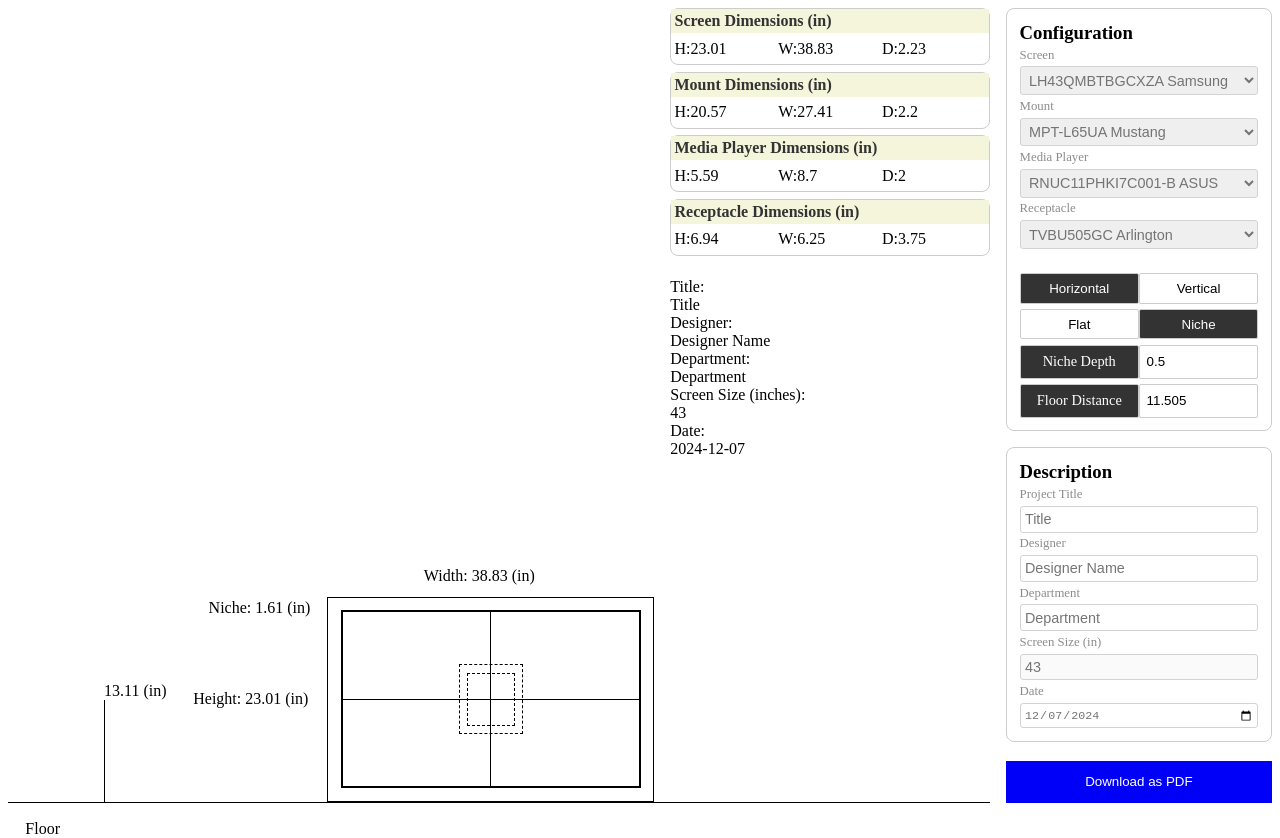
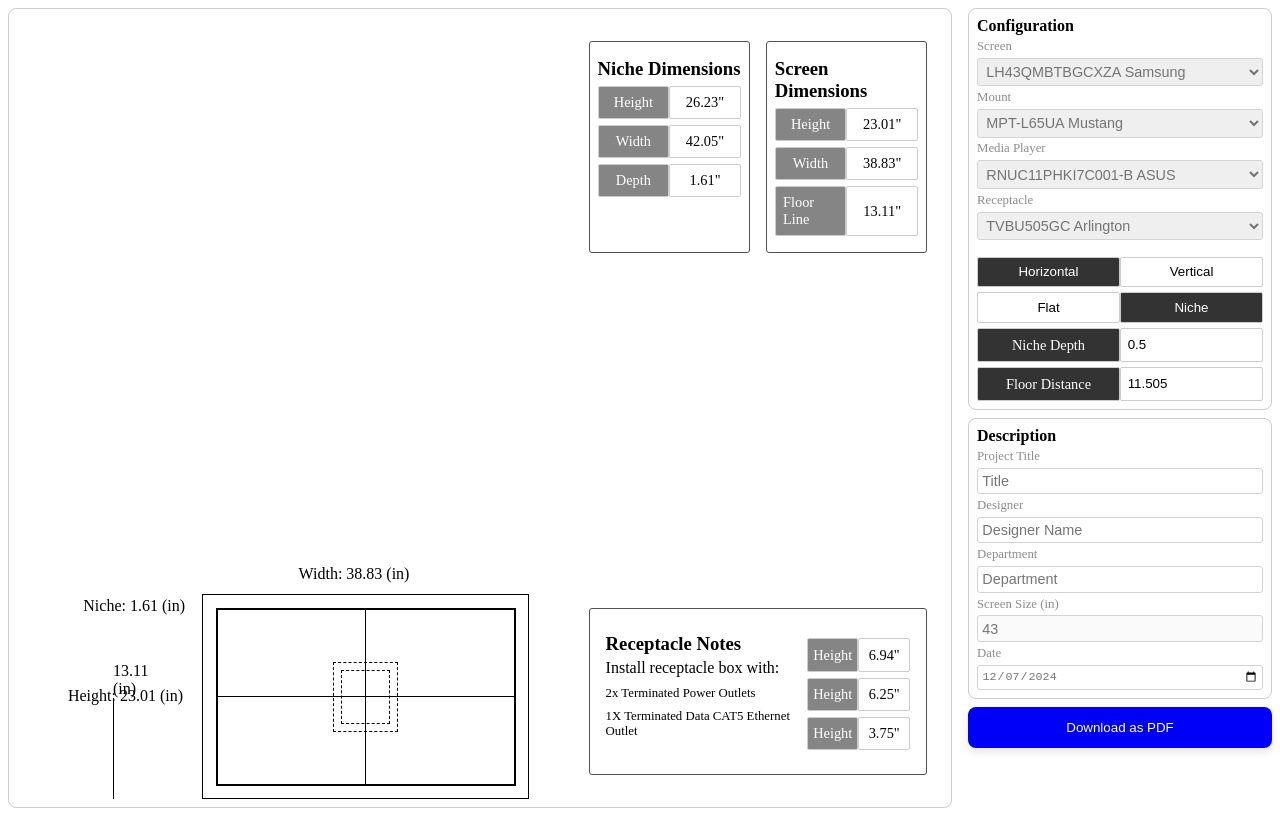
Before and after one commit to GabeEss/DiagramBuilderDemo, a React (Vite) app: page / in a window 1280 px wide. After the commit the page ends 808 px from the top, so only its background shows below. Built offline with nearby package versions, Linux system fonts and the light colour scheme.

Commit message:
Style dimension display components to be more clear for t he user.
New dimension-components folder contains components to display the screen and niche dimensions, the receptacle dimensions, and the project description.

```diff
--- a/src/App.jsx
+++ b/src/App.jsx
@@ -24,7 +24,7 @@ function App() {
         <DiagramDisplay pdfContainerRef={pdfContainerRef}/>
         <div className="forms-container">
           <div className="equipment-config-container">
-            <h3 className="configuration-header">Configuration</h3>
+            <h4 className="configuration-header">Configuration</h4>
             <EquipmentForm/>
             <ConfigurationForm/>
           </div>
--- a/src/components/diagram-display.jsx
+++ b/src/components/diagram-display.jsx
@@ -1,8 +1,7 @@
 import React, {useState, useEffect, useContext } from "react";
 import { ConfigurationContext } from "../contexts/configuration-context";
 import { EquipmentContext } from "../contexts/equipment-context";
-import DescriptionDisplay from "./description-display";
-import SpecificationDisplay from "./specification-display";
+import DimensionsDescriptionDisplay from "./dimensions-description-display";
 
 function DiagramDisplay({pdfContainerRef}) {
     const {
@@ -86,24 +85,24 @@ function DiagramDisplay({pdfContainerRef}) {
     // NOTE: inline-style calculations done at:
     // floor-distance-label, floor-distance, niche-display, niche-depth-label, receptacle-niche
     return(
-        <div ref={pdfContainerRef} className="pdf-container" style={{
-            borderBottom: "1px solid black",
-            margin: ".5em",
-        }}>
+        <div ref={pdfContainerRef} className="pdf-container">
             <div className="floor-screen-container" style={{
+                border: "1px solid #ccc",
+                borderRadius: "8px",
+                padding: ".5em",
+                margin: ".5em",
+
                 display: "grid",
-                gridTemplateColumns: "1fr 1fr 1fr",
-                gridTemplateRows: "1fr auto",
+                gridTemplateColumns: "20% 40% 40%",
                 height: "100%",
             }}>
                 <div className="specification-position" style={{
                     gridColumn: "3",
-                    gridRow: "1",
+                    gridRow: "1/2",
                     display: "flex",
                     flexDirection: 'column'
                 }}>
-                    <SpecificationDisplay/>
-                    <DescriptionDisplay/>
+                    <DimensionsDescriptionDisplay/>
                 </div>
                 <div className="floor-distance-container" style={{
                     gridColumn: "1",
@@ -198,11 +197,11 @@ function DiagramDisplay({pdfContainerRef}) {
                     </div>
                 </div>
             </div>
-            <br/>
+            {/* <br/>
             <label style={{
                 position: "absolute",
                 transform: 'translateY(0%) translateX(50%)',
-            }}>Floor</label>
+            }}>Floor</label> */}
         </div>
     )
 }
--- a/src/components/description-display.jsx
+++ b/src/components/dimension-components/description-display.jsx
@@ -1,6 +1,6 @@
 import React, {useContext} from "react";
-import { DescriptionContext } from "../contexts/description-context";
-import { EquipmentContext } from "../contexts/equipment-context";
+import { DescriptionContext } from "../../contexts/description-context";
+import { EquipmentContext } from "../../contexts/equipment-context";
 
 function DescriptionDisplay() {
     const {
--- /dev/null
+++ b/src/components/dimension-components/niche-dimension-display.jsx
@@ -0,0 +1,38 @@
+import React, {useContext} from 'react';
+import { EquipmentContext } from '../../contexts/equipment-context';
+import { ConfigurationContext } from '../../contexts/configuration-context';
+
+// A component to display the project's niche specifications.
+function NicheDimensionDisplay() {
+    const {
+        screen,
+        mount,
+        mediaPlayer,
+        receptacle
+    } = useContext(EquipmentContext);
+
+    const {
+        totalNicheDepth,
+        minDistanceFloor
+    } = useContext(ConfigurationContext);
+
+    return(
+        <div className='dimension-display'>
+            <h3 className='dimension-display-header'>Niche Dimensions</h3>
+            <div className='dimension-display-item'>
+                <label>Height</label>
+                <p>{(Number(screen?.['Height']) + (totalNicheDepth/2)).toFixed(2) || 0}"</p>
+            </div>
+            <div className='dimension-display-item'>
+                <label>Width</label>
+                <p>{(Number(screen?.['Width']) + (totalNicheDepth/2)).toFixed(2) || 0}"</p>
+            </div>
+            <div className='dimension-display-item'>
+                <label>Depth</label>
+                <p>{(Number(totalNicheDepth/4)).toFixed(2)}"</p>
+            </div>
+        </div>
+    )
+}
+
+export default NicheDimensionDisplay;
--- /dev/null
+++ b/src/components/dimension-components/receptacle-dimensions.display.jsx
@@ -0,0 +1,37 @@
+import React, {useContext} from 'react';
+import { EquipmentContext } from '../../contexts/equipment-context';
+
+// A component to display the project's receptacle specifications.
+function ReceptacleDimensionDisplay() {
+
+    const {
+        receptacle
+    } = useContext(EquipmentContext);
+
+    return(
+        <div className='receptacle-dimension-container'>
+            <div className='receptacle-description'>
+                <h3>Receptacle Notes</h3>
+                <p>Install receptacle box with: </p>
+                <p className='receptacle-text'>2x Terminated Power Outlets</p>
+                <p className='receptacle-text'>1X Terminated Data CAT5 Ethernet Outlet</p>
+            </div>
+            <div className='receptacle-dimension-display'>
+                <div className='receptacle-dimension-item'>
+                    <label>Height</label>
+                    <p>{Number(receptacle?.['Height (in)']) || 0}"</p>
+                </div>
+                <div className='receptacle-dimension-item'>
+                    <label>Height</label>
+                    <p>{Number(receptacle?.['Width (in)']) || 0}"</p>
+                </div>
+                <div className='receptacle-dimension-item'>
+                    <label>Height</label>
+                    <p>{Number(receptacle?.['Depth (in)'])|| 0}"</p>
+                </div>
+            </div>
+        </div>
+    )
+}
+
+export default ReceptacleDimensionDisplay;
--- /dev/null
+++ b/src/components/dimension-components/screen-dimensions-display.jsx
@@ -0,0 +1,35 @@
+import React, {useContext} from 'react';
+import { EquipmentContext } from '../../contexts/equipment-context';
+import { ConfigurationContext } from '../../contexts/configuration-context';
+
+// A component to display the project's screen specifications.
+function ScreenDimensionDisplay() {
+    const {
+        screen,
+    } = useContext(EquipmentContext);
+
+    const {
+        totalNicheDepth,
+        distanceFloor,
+    } = useContext(ConfigurationContext);
+
+    return(
+        <div className='dimension-display'>
+                <h3 className='dimension-display-header'>Screen Dimensions</h3>
+                <div className='dimension-display-item'>
+                    <label>Height</label>
+                    <p>{Number(screen?.['Height']).toFixed(2)}"</p>
+                </div>
+                <div className='dimension-display-item'>
+                    <label>Width</label>
+                    <p>{Number(screen?.['Width']).toFixed(2)}"</p>
+                </div>
+                <div className='dimension-display-item'>
+                    <label>Floor Line</label>
+                    <p>{Number(distanceFloor + totalNicheDepth/4).toFixed(2) }"</p>
+                </div>
+            </div>
+    )
+}
+
+export default ScreenDimensionDisplay;
--- a/src/components/specification-display.jsx
+++ b/src/components/dimensions-description-display.jsx
@@ -1,9 +1,12 @@
 import React, {useContext} from 'react';
 import { EquipmentContext } from '../contexts/equipment-context';
 import { ConfigurationContext } from '../contexts/configuration-context';
+import NicheDimensionDisplay from './dimension-components/niche-dimension-display';
+import ScreenDimensionDisplay from './dimension-components/screen-dimensions-display';
+import ReceptacleDimensionDisplay from './dimension-components/receptacle-dimensions.display';
 
-// A component to display the project's specifications.
-function SpecificationDisplay() {
+// A component to display the project's dimensions and description.
+function DimensionsDescriptionDisplay() {
     const {
         screen,
         mount,
@@ -17,8 +20,16 @@ function SpecificationDisplay() {
     } = useContext(ConfigurationContext);
 
     return(
-        <div className='specification-display'>
-            <div className='display-container'>
+        <div className='dimensions-description-container'>
+            <div className='dimensions-display-container'>
+                <NicheDimensionDisplay/>
+                <ScreenDimensionDisplay/>
+            </div>
+            <div className='receptacle-description-container'>
+                <ReceptacleDimensionDisplay/>
+            </div>
+
+            {/* <div className='display-container'>
                 <label className='specification-label'>Screen Dimensions (in)</label>
                 <div className='display-items'>
                     <div className='display-item'>
@@ -85,9 +96,9 @@ function SpecificationDisplay() {
                         <p>{receptacle?.['Depth (in)']}</p>
                     </div>
                 </div>
-            </div>
+            </div> */}
         </div>
     )
 }
 
-export default SpecificationDisplay;
+export default DimensionsDescriptionDisplay;
--- a/src/components/forms/description-form.jsx
+++ b/src/components/forms/description-form.jsx
@@ -16,7 +16,7 @@ function DescriptionForm() {
 
     return (
         <form className="description-form-container">
-            <h3>Description</h3>
+            <h4>Description</h4>
             <div className="description-form-item">
                 <label>Project Title </label>
                 <input type="text" maxLength={15} name="title" value={title} onChange={(e) => setTitle(e.target.value)}/>
--- a/src/styles/styles.css
+++ b/src/styles/styles.css
@@ -18,18 +18,24 @@
     height: 100%;
     width: 100%;
     display: grid;
-    grid-template-columns: 4fr 1fr;
-    padding-bottom: 4em;
+    grid-template-columns: 75% 20em;
+    /* grid-template-rows: 100%; */
+    /* padding-bottom: 4em; */
+}
+
+.pdf-container {
+    grid-row: 1/2;
 }
 
 /* FORMS STYLING */
 
 .forms-container {
     grid-column: 2/3;
+    grid-row: 1/2;
     margin: .5em;
     display: grid;
     grid-template-columns: 1fr;
-    grid-template-rows: auto auto auto;
+    grid-template-rows: min-content min-content min-content;
 }
 
 .equipment-config-container {
@@ -37,16 +43,10 @@
     flex-direction: column;
     border: 1px solid #ccc;
     border-radius: 8px;
-    padding: .8em;
-    margin-bottom: 1em;
+    padding: .5em;
+    margin-bottom: .5em;
     /* box-shadow: 0 4px 8px rgba(0, 0, 0, .1); */
 }
-
-/* .form-container {
-    border: 1px solid #ccc;
-    border-radius: 8px;
-    box-shadow: 0 4px 8px rgba(0, 0, 0, .1);
-} */
 
 /* CONFIGURATION FORM STYLING */
 
@@ -110,7 +110,7 @@
 .equipment-form-container {
     display: flex;
     flex-direction: column;
-    margin-bottom: 1em;
+    margin-bottom: .5em;
 }
 
 .equipment-item {
@@ -142,7 +142,7 @@
     padding: .2em;
 }
 
-.equipment-item input:hover, .description-item select:hover {
+.equipment-item input:hover{
     background-color: #f0f0f0;
 }
 
@@ -154,8 +154,8 @@
     flex-direction: column;
     border: 1px solid #ccc;
     border-radius: 8px;
-    padding: .8em;
-    margin-bottom: 1em;
+    padding: .5em;
+    margin-bottom: .5em;
 }
 
 .description-form-item {
@@ -189,7 +189,6 @@
     width: 100%;
     display: flex;
     justify-content: center;
-    margin-top: .2em;
     /* padding-bottom: 1em; */
 }
 
@@ -201,7 +200,8 @@
     padding: 1em 2em;
     transition: background-color .2s ease;
     text-align: center;
-    /* border-radius: 8px; */
+    border-radius: 8px;
+    box-shadow: 0 4px 8px rgba(0, 0, 0, .1);
 }
 
 .download:hover {
@@ -226,53 +226,142 @@
     border: none; */
 }
 
-.description-item label {
-    /* border: 1px solid #ccc; */
 
+/* DIMENSION DESCRIPTION STYLING, FOR GRID POSITION CHECK .specification-position AT diagram-display.jsx*/
+
+.dimensions-description-container {
+    width: 100%;
+    height: 100%;
+    display: flex;
+    flex-direction: column;
+    justify-content: space-between;
+    padding: 1em;
 }
 
+/* NICHE AND SCREEN DIMENSIONS DISPLAY */
 
-/* SPECIFICATION STYLING FOR GRID POSITION CHECK diagram-display.jsx*/
+.dimensions-display-container {
+    width: 100%;
+    display: flex;
+    margin-top: .5em;
+    gap: 1em;
+}
 
-.specification-display {
-    /* border: 1px solid #ccc; */
-    /* border-radius: 8px; */
-    /* box-shadow: 0 4px 8px rgba(0, 0, 0, .1); */
-    margin-bottom: 1em;
+.dimension-display {
+    display: flex;
+    width: 100%;
+    flex-direction: column;
+    border: 1px solid #505050;
+    border-radius: 3px;
+    padding-top: 1em;
+    padding-bottom: 1em;
+    padding-left: .5em;
+    padding-right: .5em;
+    margin-bottom: .5em;
+}
+
+.dimension-display-item {
+    display: flex;
+}
+
+.dimension-display-item label {
+    display: flex;
+    justify-content: center;
+    align-items: center;
+    font-size: .9em;
+    background-color: transparent;
+    width: 50%;
+    border: 1px solid #ccc;
+    padding: .5em;
+    margin-top: .4em;
+    background-color: #858585;
+    color: white;
+    border-radius: 2px;
+}
+
+.dimension-display-item p {
+    display: flex;
+    justify-content: center;
+    align-items: center;
+    font-size: .9em;
+    background-color: transparent;
+    width: 50%;
+    border: 1px solid #ccc;
+    padding: .5em;
+    margin-top: .4em;
+    background-color: white;
+    border-radius: 2px;
+}
+
+/* RECEPTACLE DIMENSIONS DISPLAY */
+
+.receptacle-dimension-container {
+    display: flex;
+    flex-direction: row;
+    width: 100%;
+    border: 1px solid #505050;
+    border-radius: 3px;
+    padding-top: 1em;
+    padding-bottom: 1em;
+    padding-left: .5em;
+    padding-right: .5em;
+    margin-bottom: .5em;
+}
+
+.receptacle-description {
     display: flex;
     flex-direction: column;
+    padding: .5em;
 }
 
-.display-container {
-    display: grid;
-    grid-template-columns: 3fr;
-    grid-template-rows: 2fr;
-    width: 100%;
-    gap: .2em;
-    padding-bottom: .2em;
-    border: 1px solid #ccc;
-    border-radius: 8px;
-    margin-bottom: .4em;
+.receptacle-description p {
+    padding-top: .3em;
+    padding-bottom: .3em;
 }
 
-.specification-label {
-    width: 100%;
-    font-weight: bold;
-    color: #333;
-    margin-right: .5em;
-    background-color: #f5f5dc;
-    padding: .2em;
+.receptacle-text {
+    font-size: .8em;
+    padding-top: .3em;
+    padding-bottom: .3em;
 }
 
-.display-items {
+.receptacle-dimension-display {
     display: flex;
-    width: 100%;
-    padding: .2em;
+    flex-direction: column;
+    padding: .5em;
 }
 
-.display-item {
+.receptacle-dimension-item {
     display: flex;
-    width: 100%;
+}
+
+.receptacle-dimension-item label {
+    display: flex;
+    justify-content: center;
+    align-items: center;
+    font-size: .9em;
+    background-color: transparent;
+    width: 50%;
+    border: 1px solid #ccc;
+    padding: .5em;
+    margin-top: .4em;
+    background-color: #858585;
+    color: white;
+    border-radius: 2px;
+}
+
+.receptacle-dimension-item p {
+    display: flex;
+    justify-content: center;
+    align-items: center;
+    font-size: .9em;
+    background-color: transparent;
+    width: 50%;
+    border: 1px solid #ccc;
+    padding: .5em;
+    margin-top: .4em;
+    background-color: white;
+    border-radius: 2px;
 }
 
 /* FOR PDF CONTAINER AND DIAGRAM CONTAINER CHECK INSIDE diagram-display.jsx*/
```
